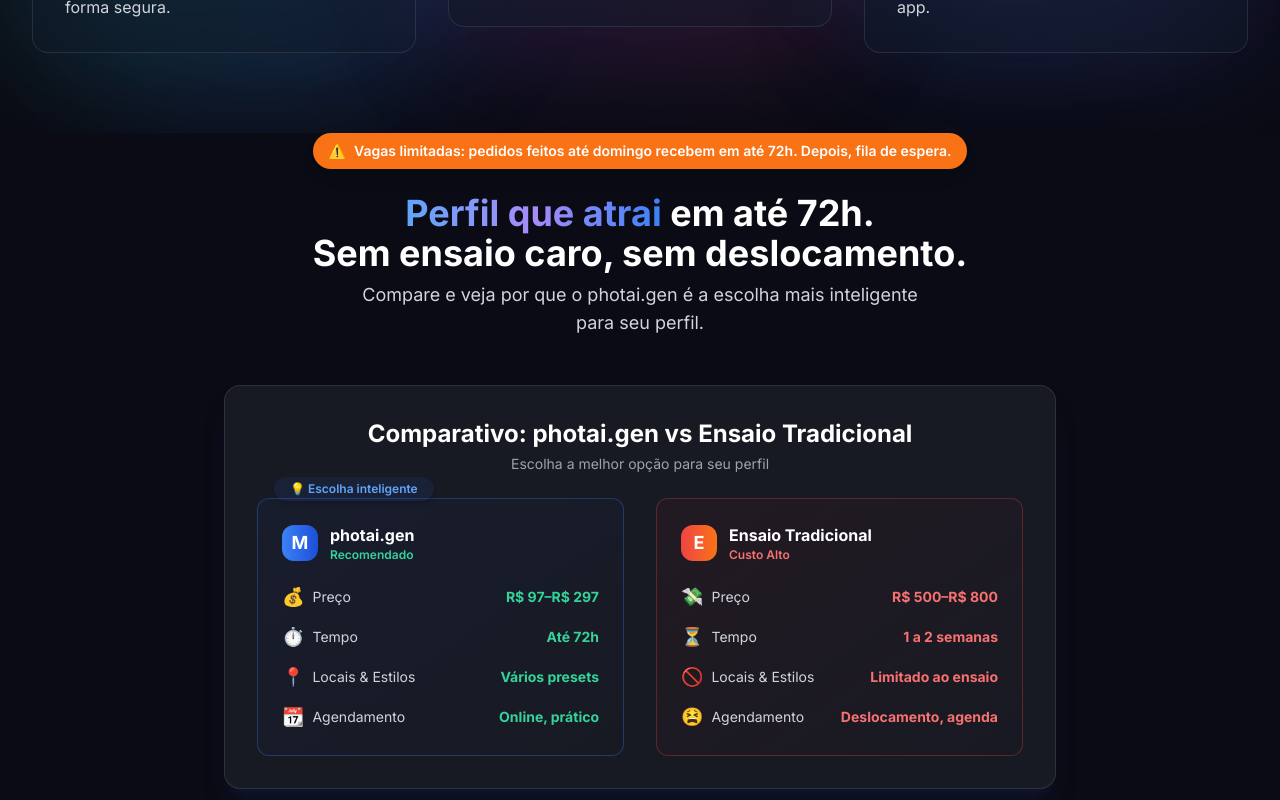
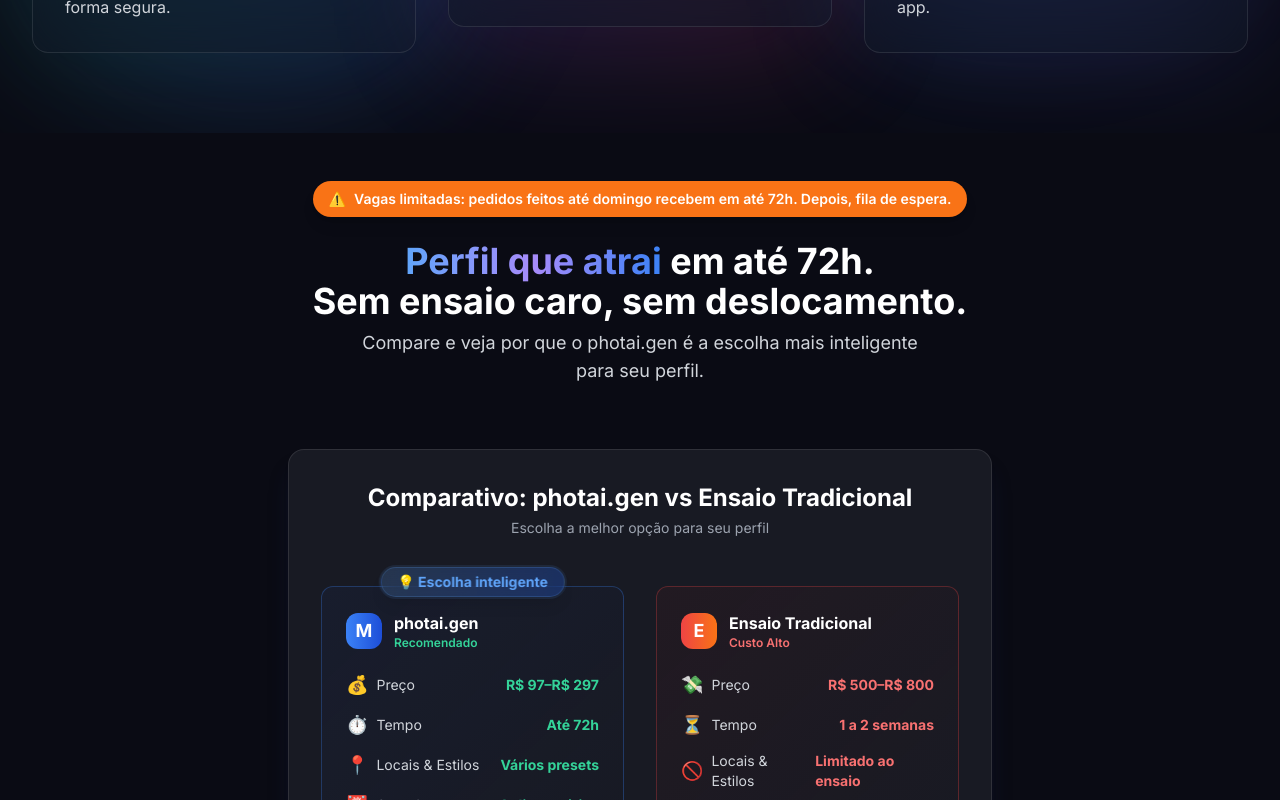
Before and after one commit to Aouza/matchepic, a Next.js app: page / in a window 1280 px wide. Shown: the part 2680-3480 px from the top of the page. Built offline with nearby package versions, Linux system fonts and the light colour scheme.

Commit message:
style: badge 'Escolha inteligente' sempre em uma linha e melhorias de espaçamento no comparativo

```diff
--- a/src/components/Pricing.tsx
+++ b/src/components/Pricing.tsx
@@ -53,7 +53,7 @@
 
 const Pricing = () => {
   return (
-    <section className="relative py-24 bg-[#0B0C15]" id="precos">
+    <section className="relative py-12 bg-[#0B0C15]" id="precos">
       <div className="max-w-2xl mx-auto text-center mb-12">
         <h2 className="text-3xl sm:text-4xl font-bold mb-3 text-white">
           Escolha o pacote ideal para transformar seu perfil
--- a/src/components/PricingUrgencyHeader.tsx
+++ b/src/components/PricingUrgencyHeader.tsx
@@ -2,9 +2,9 @@
 
 const PricingUrgencyHeader = () => (
   <>
-    <div className=" mx-auto px-4 sm:px-6 lg:px-8 mb-12">
+    <div className=" mx-auto px-4 sm:px-6 lg:px-8 ">
       <div className="flex flex-col items-center w-full">
-        <div className="inline-flex items-center space-x-2 rounded-full bg-orange-500 px-4 py-2 text-sm text-white font-semibold mb-6 shadow-lg">
+        <div className="inline-flex items-center space-x-2 rounded-full bg-orange-500 px-4 py-2 text-sm text-white font-semibold mb-6 shadow-lg mt-12">
           <span>⚠️</span>
           <span>
             Vagas limitadas: pedidos feitos até domingo recebem em até 72h.
@@ -26,22 +26,22 @@
       </div>
     </div>
     {/* Comparativo photai.gen vs Ensaio Tradicional */}
-    <div className="max-w-4xl mx-auto px-4 sm:px-6 lg:px-8 mb-20">
-      <div className="bg-[#181A23] border border-white/10 rounded-2xl shadow-xl shadow-blue-950/30 p-8">
+    <div className="max-w-3xl mx-auto px-4 sm:px-6 lg:px-8 mt-16 mb-16">
+      <div className="bg-[#181A23] border border-white/10 rounded-2xl shadow-xl shadow-blue-950/30 p-8 relative">
         <div className="text-center mb-2">
           <h3 className="text-xl sm:text-2xl font-bold text-white mb-1">
             Comparativo: photai.gen vs Ensaio Tradicional
           </h3>
-          <p className="text-gray-400 text-sm">
+          <p className="text-gray-400 text-sm mb-12">
             Escolha a melhor opção para seu perfil
           </p>
         </div>
         <div className="grid grid-cols-1 md:grid-cols-2 gap-8 mt-6">
           {/* photai.gen */}
-          <div className="relative rounded-xl border border-blue-500/30 bg-gradient-to-br from-blue-900/10 to-blue-900/0 p-6 flex flex-col gap-3">
-            {/* Selo */}
-            <div className="absolute -top-6 left-1/2 -translate-x-1/2 md:left-4 md:translate-x-0">
-              <span className="inline-flex items-center gap-2 bg-blue-600/10 text-blue-400 rounded-full px-4 py-1 text-xs font-semibold shadow-md">
+          <div className="rounded-xl border border-blue-500/30 bg-gradient-to-br from-blue-900/10 to-blue-900/0 p-6 flex flex-col gap-3 relative">
+            {/* Badge premium centralizada sobre a borda do topo */}
+            <div className="absolute left-1/2 -translate-x-1/2 -top-5 z-10">
+              <span className="inline-flex items-center gap-2 bg-gradient-to-r from-blue-400/20 to-blue-600/30 text-blue-400 font-bold rounded-full px-4 py-1 text-xs sm:text-sm shadow-lg ring-2 ring-blue-400/10 backdrop-blur-md border border-blue-400/20 whitespace-nowrap">
                 💡 Escolha inteligente
               </span>
             </div>
```
